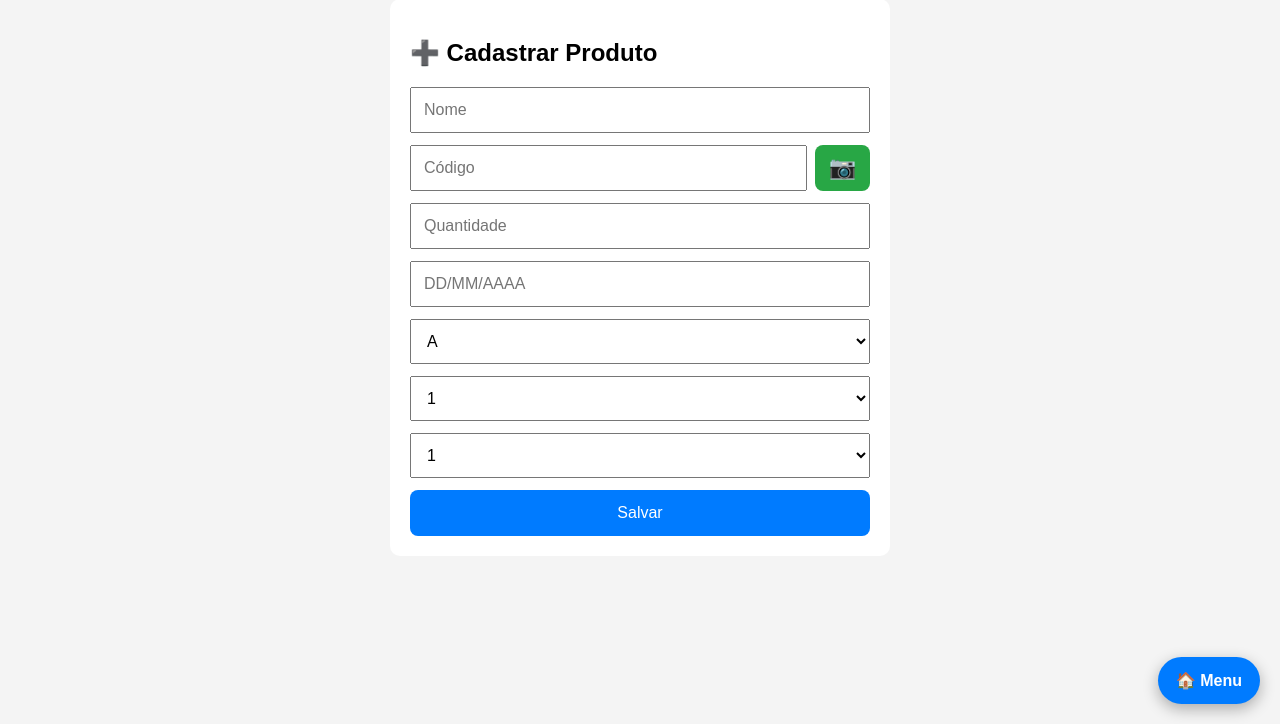
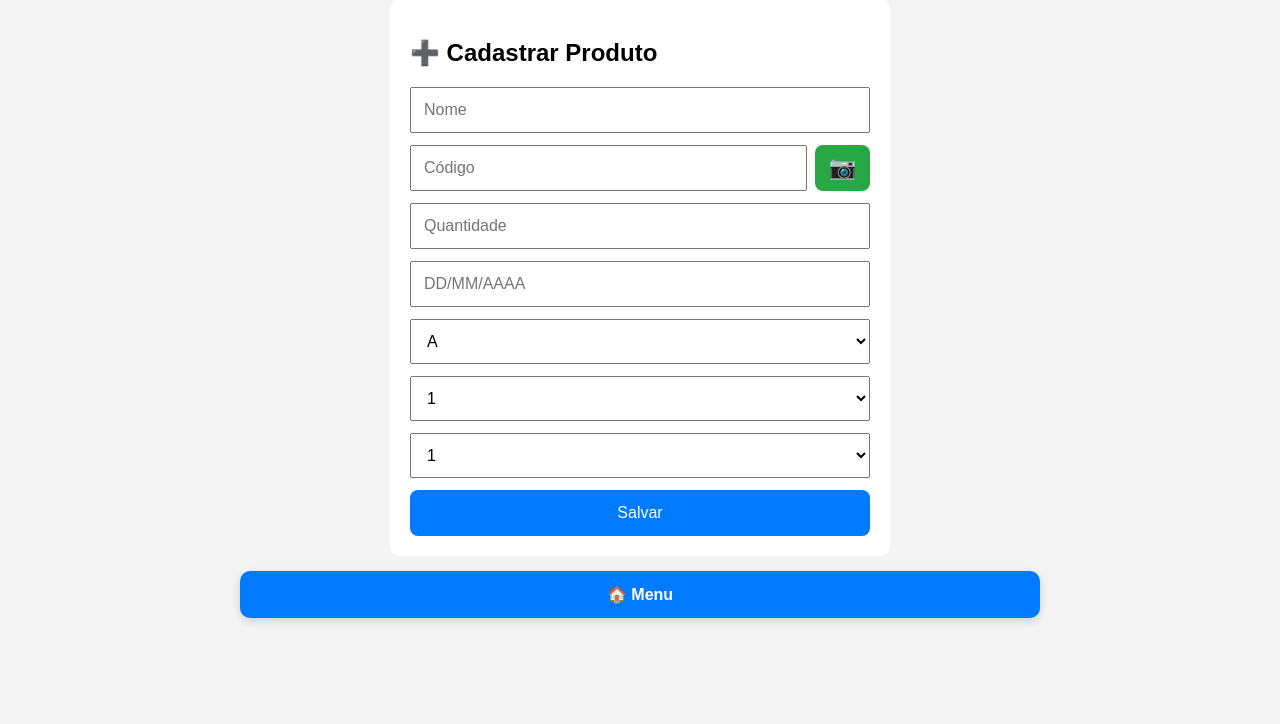
Before and after one commit to Guilherme20266/estoque-system, a Flask app: page /cadastrar in a window 1280 px wide. Shown: the part 76-800 px from the top of the page. Run offline with Flask 3, Linux system fonts and the light colour scheme; the visitor is signed in with stand-in values (Sample User, id 1).

Commit message:
Update base.html

```diff
--- a/templates/base.html
+++ b/templates/base.html
@@ -68,23 +68,25 @@
 }
 
 /* =========================
-   BOTÃO MENU GLOBAL
+   BOTÃO MENU (AGORA NO FLUXO)
 ========================= */
 
-.menu-float {
-    position: fixed;
-    bottom: 20px;
-    right: 20px;
+.menu-container {
+    max-width: 800px;
+    margin: 15px auto;
+    padding: 0 15px;
+}
+
+.menu-btn {
+    width: 100%;
     background: #007bff;
     color: white;
     border: none;
-    padding: 14px 18px;
-    border-radius: 50px;
+    padding: 14px;
+    border-radius: 10px;
     font-weight: bold;
-    box-shadow: 0 5px 15px rgba(0,0,0,0.3);
     cursor: pointer;
-    z-index: 99999;
-    text-decoration: none;
+    box-shadow: 0 3px 10px rgba(0,0,0,0.15);
 }
 
 /* ========================= */
@@ -110,12 +112,16 @@
   {% endif %}
 {% endwith %}
 
-<!-- BOTÃO MENU GLOBAL -->
-<a href="/menu" class="menu-float">
-    🏠 Menu
-</a>
+{% block content %}{% endblock %}
 
-{% block content %}{% endblock %}
+<!-- BOTÃO MENU (AGORA ABAIXO DO CONTEÚDO) -->
+<div class="menu-container">
+    <a href="/menu">
+        <button class="menu-btn">
+            🏠 Menu
+        </button>
+    </a>
+</div>
 
 {% block script %}{% endblock %}
 
```
